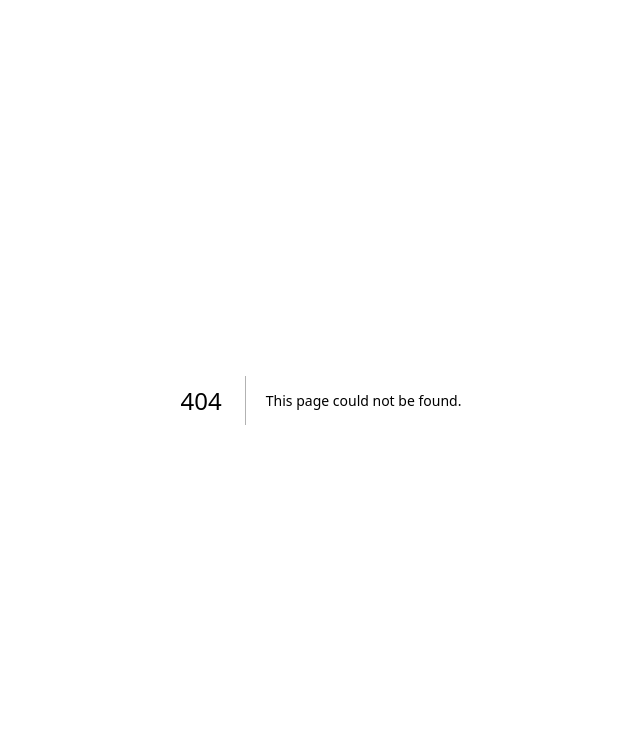
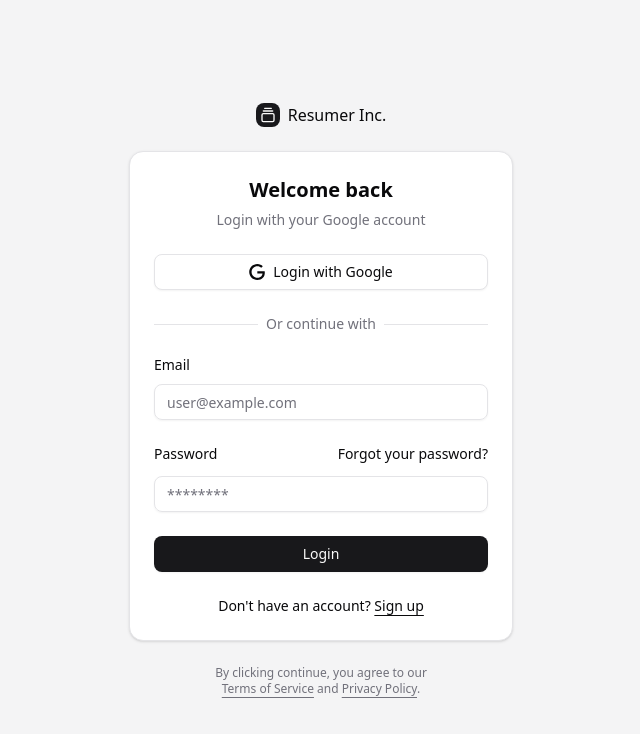
Before and after one commit to doshantgiradkar/HireHuntAI, a Next.js app: page /login in a window 1280 px wide. Before the commit this address had no page. Shown: the top 734 px of the page, without its empty margins (319-959 px from the left). Built offline with nearby package versions, Linux system fonts and the light colour scheme.

Commit message:
Added: Login & Sing up Page

```diff
--- /dev/null
+++ b/src/app/login/page.jsx
@@ -0,0 +1,17 @@
+import { GalleryVerticalEnd } from "lucide-react";
+import { LoginForm } from "@/components/login-form";
+export default function LoginPage() {
+  return (
+    <div className="bg-muted flex min-h-svh flex-col items-center justify-center gap-6 p-6 md:p-10">
+      <div className="flex w-full max-w-sm flex-col gap-6">
+        <a href="#" className="flex items-center gap-2 self-center font-medium">
+          <div className="bg-primary text-primary-foreground flex size-6 items-center justify-center rounded-md">
+            <GalleryVerticalEnd className="size-4" />
+          </div>
+          Resumer Inc.
+        </a>
+        <LoginForm />
+      </div>
+    </div>
+  );
+}
--- /dev/null
+++ b/src/app/register/page.jsx
@@ -0,0 +1,17 @@
+import { GalleryVerticalEnd } from "lucide-react";
+import { RegisterForm } from "@/components/register-form";
+export default function LoginPage() {
+  return (
+    <div className="bg-muted flex min-h-svh flex-col items-center justify-center gap-6 p-6 md:p-10">
+      <div className="flex w-full max-w-sm flex-col gap-6">
+        <a href="#" className="flex items-center gap-2 self-center font-medium">
+          <div className="bg-primary text-primary-foreground flex size-6 items-center justify-center rounded-md">
+            <GalleryVerticalEnd className="size-4" />
+          </div>
+          Resumer Inc.
+        </a>
+        <RegisterForm />
+      </div>
+    </div>
+  );
+}
--- /dev/null
+++ b/src/components/login-form.jsx
@@ -0,0 +1,80 @@
+import { cn } from "@/lib/utils"
+import { Button } from "@/components/ui/button"
+import {
+  Card,
+  CardContent,
+  CardDescription,
+  CardHeader,
+  CardTitle,
+} from "@/components/ui/card"
+import { Input } from "@/components/ui/input"
+import { Label } from "@/components/ui/label"
+
+export function LoginForm({
+  className,
+  ...props
+}) {
+  return (
+    <div className={cn("flex flex-col gap-6", className)} {...props}>
+      <Card>
+        <CardHeader className="text-center">
+          <CardTitle className="text-xl">Welcome back</CardTitle>
+          <CardDescription>
+            Login with your Google account
+          </CardDescription>
+        </CardHeader>
+        <CardContent>
+          <form>
+            <div className="grid gap-6">
+              <div className="flex flex-col gap-4">
+                <Button variant="outline" className="w-full">
+                  <svg xmlns="http://www.w3.org/2000/svg" viewBox="0 0 24 24">
+                    <path
+                      d="M12.48 10.92v3.28h7.84c-.24 1.84-.853 3.187-1.787 4.133-1.147 1.147-2.933 2.4-6.053 2.4-4.827 0-8.6-3.893-8.6-8.72s3.773-8.72 8.6-8.72c2.6 0 4.507 1.027 5.907 2.347l2.307-2.307C18.747 1.44 16.133 0 12.48 0 5.867 0 .307 5.387.307 12s5.56 12 12.173 12c3.573 0 6.267-1.173 8.373-3.36 2.16-2.16 2.84-5.213 2.84-7.667 0-.76-.053-1.467-.173-2.053H12.48z"
+                      fill="currentColor" />
+                  </svg>
+                  Login with Google
+                </Button>
+              </div>
+              <div
+                className="after:border-border relative text-center text-sm after:absolute after:inset-0 after:top-1/2 after:z-0 after:flex after:items-center after:border-t">
+                <span className="bg-card text-muted-foreground relative z-10 px-2">
+                  Or continue with
+                </span>
+              </div>
+              <div className="grid gap-6">
+                <div className="grid gap-3">
+                  <Label htmlFor="email">Email</Label>
+                  <Input id="email" type="email" placeholder="user@example.com" required />
+                </div>
+                <div className="grid gap-3">
+                  <div className="flex items-center">
+                    <Label htmlFor="password">Password</Label>
+                    <a href="#" className="ml-auto text-sm underline-offset-4 hover:underline">
+                      Forgot your password?
+                    </a>
+                  </div>
+                  <Input id="password" type="password" placeholder="********" required />
+                </div>
+                <Button type="submit" className="w-full">
+                  Login
+                </Button>
+              </div>
+              <div className="text-center text-sm">
+                Don&apos;t have an account?{" "}
+                <a href="/register" className="underline underline-offset-4">
+                  Sign up
+                </a>
+              </div>
+            </div>
+          </form>
+        </CardContent>
+      </Card>
+      <div
+        className="text-muted-foreground *:[a]:hover:text-primary text-center text-xs text-balance *:[a]:underline *:[a]:underline-offset-4">
+        By clicking continue, you agree to our <a href="#">Terms of Service</a>{" "}
+        and <a href="#">Privacy Policy</a>.
+      </div>
+    </div>
+  );
+}
--- /dev/null
+++ b/src/components/register-form.jsx
@@ -0,0 +1,65 @@
+import { cn } from "@/lib/utils"
+import { Button } from "@/components/ui/button"
+import {
+  Card,
+  CardContent,
+  CardDescription,
+  CardHeader,
+  CardTitle,
+} from "@/components/ui/card"
+import { Input } from "@/components/ui/input"
+import { Label } from "@/components/ui/label"
+
+export function RegisterForm({
+  className,
+  ...props
+}) {
+  return (
+    <div className={cn("flex flex-col gap-6", className)} {...props}>
+      <Card>
+        <CardHeader className="text-center">
+          <CardTitle className="text-xl">Welcome</CardTitle>
+        </CardHeader>
+        <CardContent>
+          <form>
+            <div className="grid gap-6">
+              <div className="grid gap-6">
+                <div className="grid gap-3">
+                  <Label htmlFor="email">Email</Label>
+                  <Input id="email" type="email" placeholder="user@example.com" required />
+                </div>
+                <div className="grid gap-3">
+                  <Label htmlFor="fname">First Name</Label>
+                  <Input id="fname" type="text" placeholder="Eg. John" required />
+                </div>
+                <div className="grid gap-3">
+                  <Label htmlFor="lname">Last Name</Label>
+                  <Input id="lname" type="text" placeholder="Eg. Doe" required />
+                </div>
+                <div className="grid gap-3">
+                  <Label htmlFor="newPassword">Password</Label>
+                  <Input id="newPassword" type="password" placeholder="New password" required />
+                  <Input id="confirmPassword" type="password" placeholder="Confirm password" required />
+                </div>
+                <Button type="submit" className="w-full">
+                  Sign Up
+                </Button>
+              </div>
+              <div className="text-center text-sm">
+                Already have an account?{" "}
+                <a href="/login" className="underline underline-offset-4">
+                  Login
+                </a>
+              </div>
+            </div>
+          </form>
+        </CardContent>
+      </Card>
+      <div
+        className="text-muted-foreground *:[a]:hover:text-primary text-center text-xs text-balance *:[a]:underline *:[a]:underline-offset-4">
+        By clicking continue, you agree to our <a href="#">Terms of Service</a>{" "}
+        and <a href="#">Privacy Policy</a>.
+      </div>
+    </div>
+  );
+}
```
